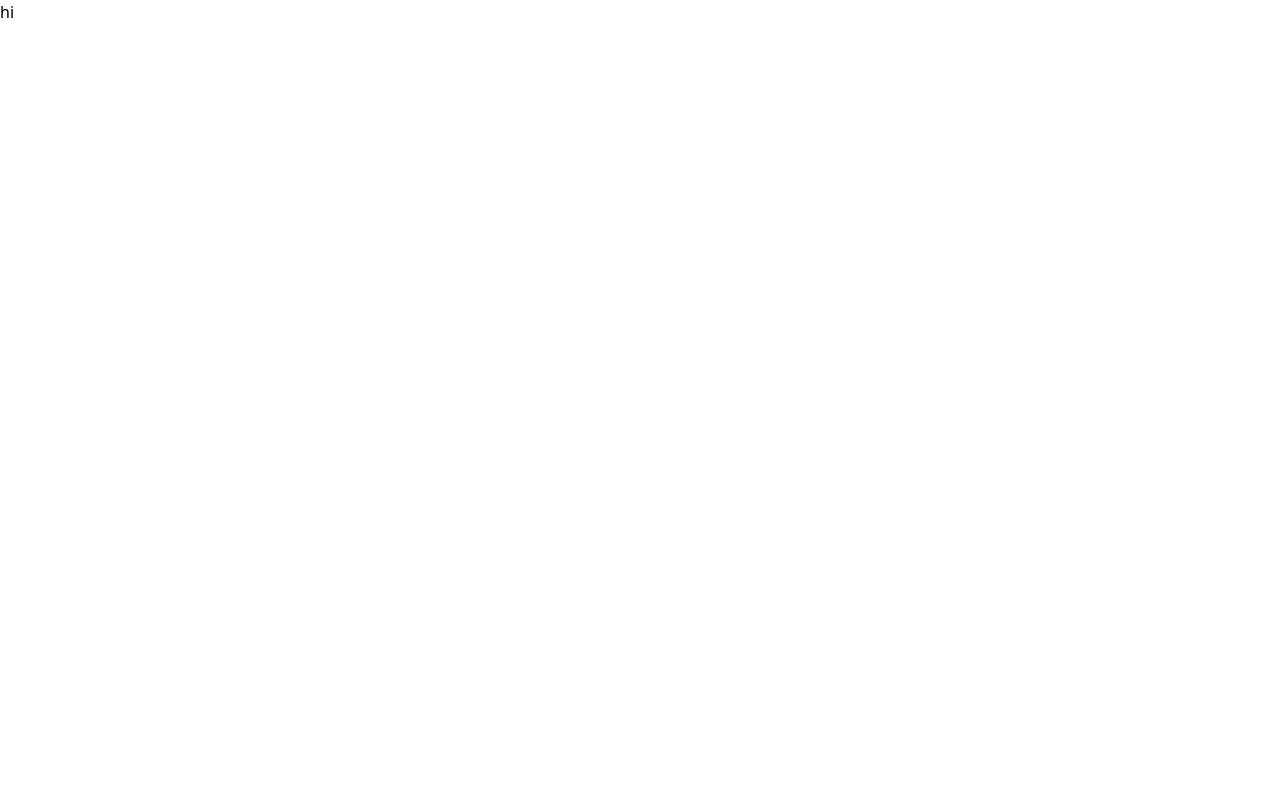
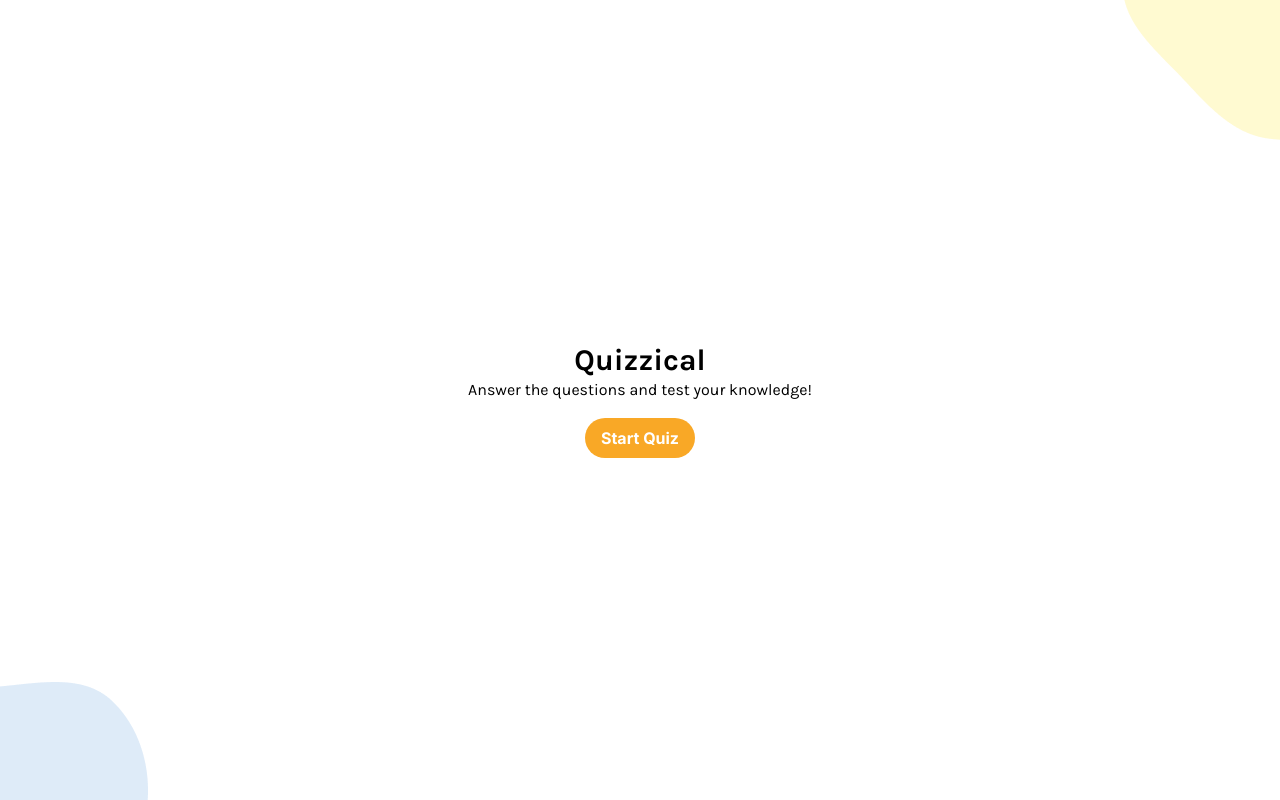
Before and after one commit to laurance18/vite-react, a React (Vite) app: page / in a window 1280 px wide. Built offline with nearby package versions, Linux system fonts and the light colour scheme.

Commit message:
Finish intro.jsx

```diff
--- a/src/quizzical/components/Intro.jsx
+++ b/src/quizzical/components/Intro.jsx
@@ -1,5 +1,15 @@
 export default function Intro() {
     return(
-        <h1>hi</h1>
+        <div className="font-['karla']">
+            <img className="shape-top absolute right-0 w-20vw z-[-1]" src="assets/quizzical/shape-1.png" alt="Shape Top" />
+
+            <div className="intro--container flex flex-col justify-center items-center h-screen">
+                <h1 className="font-bold text-3xl">Quizzical</h1>
+                <p>Answer the questions and test your knowledge!</p>
+                <button className="bg-[#F9A826] text-white font-bold font-['inter'] py-2 px-4 rounded-full mt-4">Start Quiz</button>
+            </div>
+
+            <img className="shape-bottom absolute bottom-0 w-18vw z-[-1]" src="assets/quizzical/shape-2.png" alt="Shape Bottom" />
+        </div>
     )
 }
```
